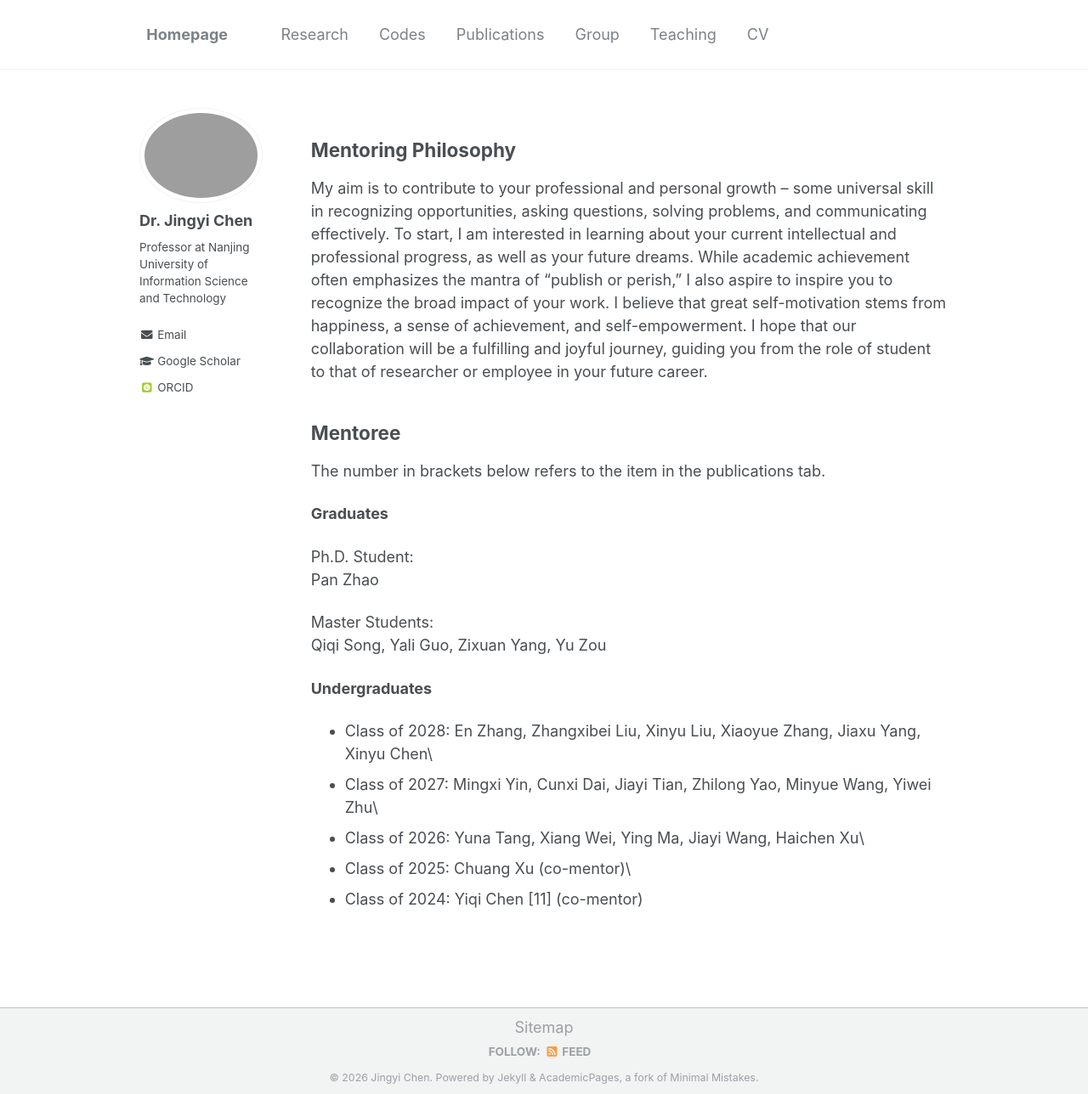
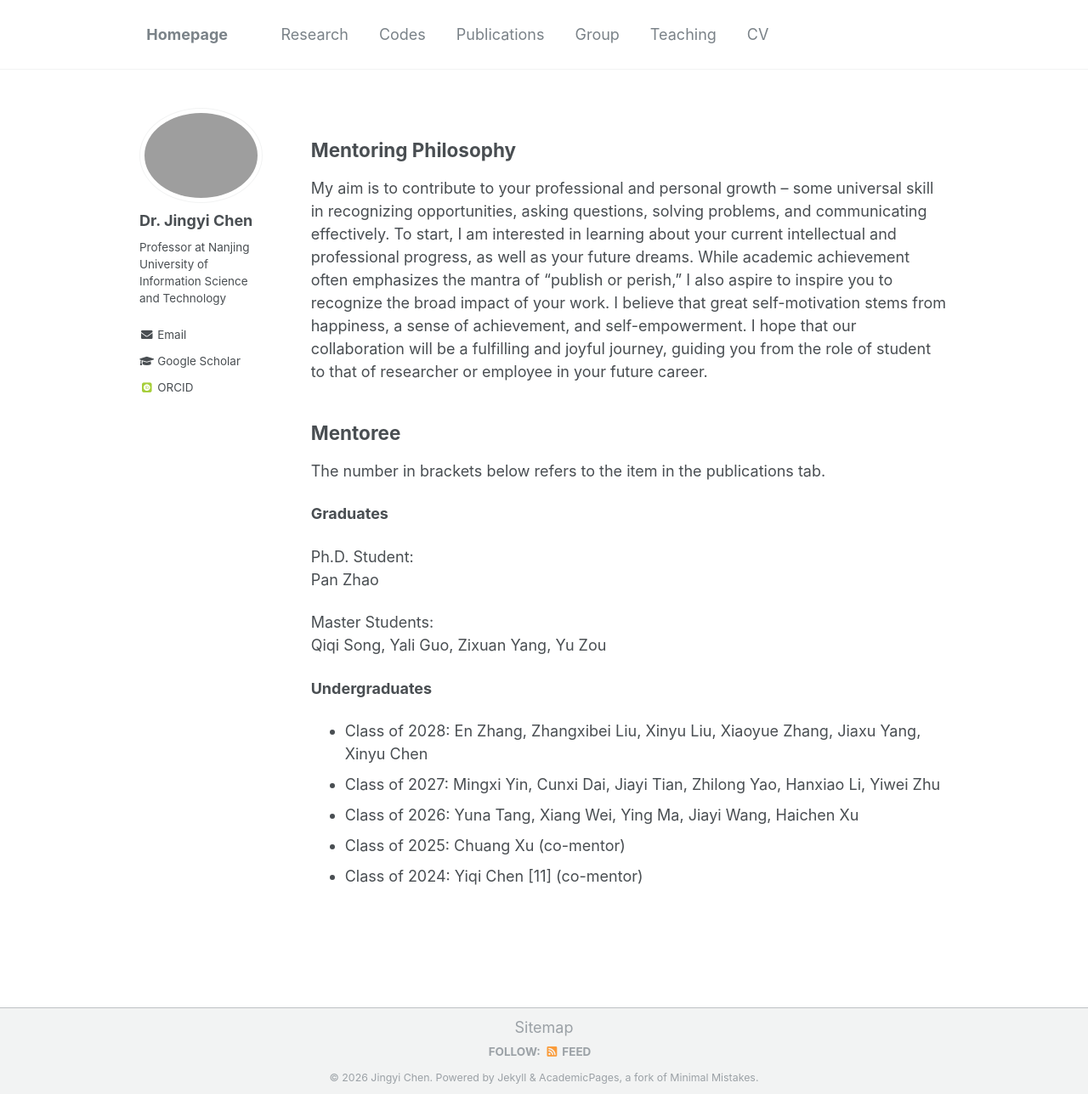
Before and after one commit to Jingyi-Chen/jingyi-chen.github.io, a Jekyll site: the page built from _pages/group.md, in a window 1280 px wide and 1288 px high. Shown: the whole window at 85% size. Built offline with Jekyll 4.4.1, drawn with Linux system fonts in a browser that asks for light colours; some web fonts are replaced.

Commit message:
Update undergraduate list with new names

```diff
--- a/_pages/group.md
+++ b/_pages/group.md
@@ -23,8 +23,8 @@ Qiqi Song, Yali Guo, Zixuan Yang, Yu Zou
 
 **Undergraduates**
 
-* Class of 2028: En Zhang, Zhangxibei Liu, Xinyu Liu, Xiaoyue Zhang, Jiaxu Yang, Xinyu Chen\
-* Class of 2027: Mingxi Yin, Cunxi Dai, Jiayi Tian, Zhilong Yao, Minyue Wang, Yiwei Zhu\
-* Class of 2026: Yuna Tang, Xiang Wei, Ying Ma, Jiayi Wang, Haichen Xu\
-* Class of 2025: Chuang Xu (co-mentor)\
+* Class of 2028: En Zhang, Zhangxibei Liu, Xinyu Liu, Xiaoyue Zhang, Jiaxu Yang, Xinyu Chen
+* Class of 2027: Mingxi Yin, Cunxi Dai, Jiayi Tian, Zhilong Yao, Hanxiao Li, Yiwei Zhu
+* Class of 2026: Yuna Tang, Xiang Wei, Ying Ma, Jiayi Wang, Haichen Xu
+* Class of 2025: Chuang Xu (co-mentor)
 * Class of 2024: Yiqi Chen [11] (co-mentor)
```
